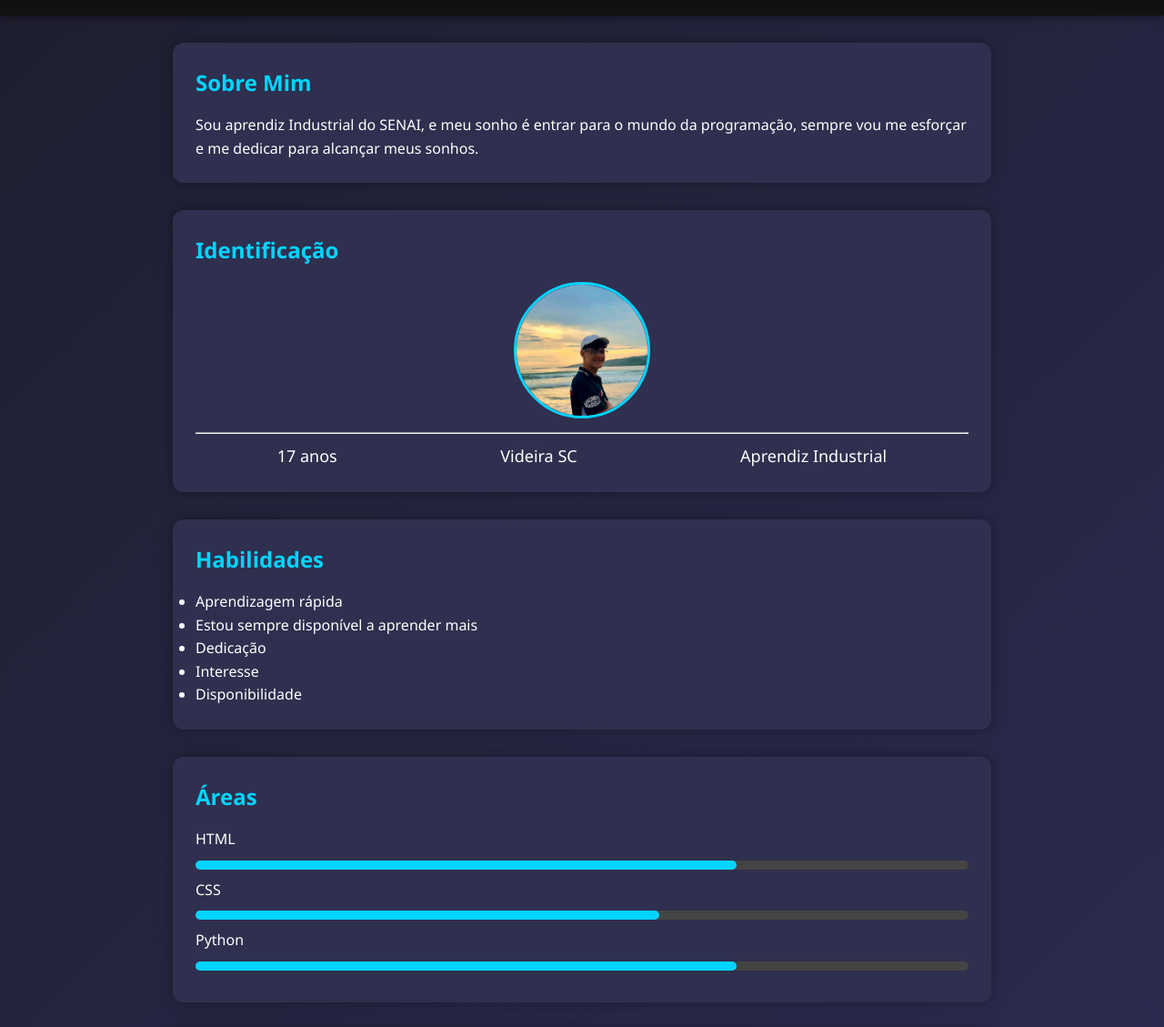
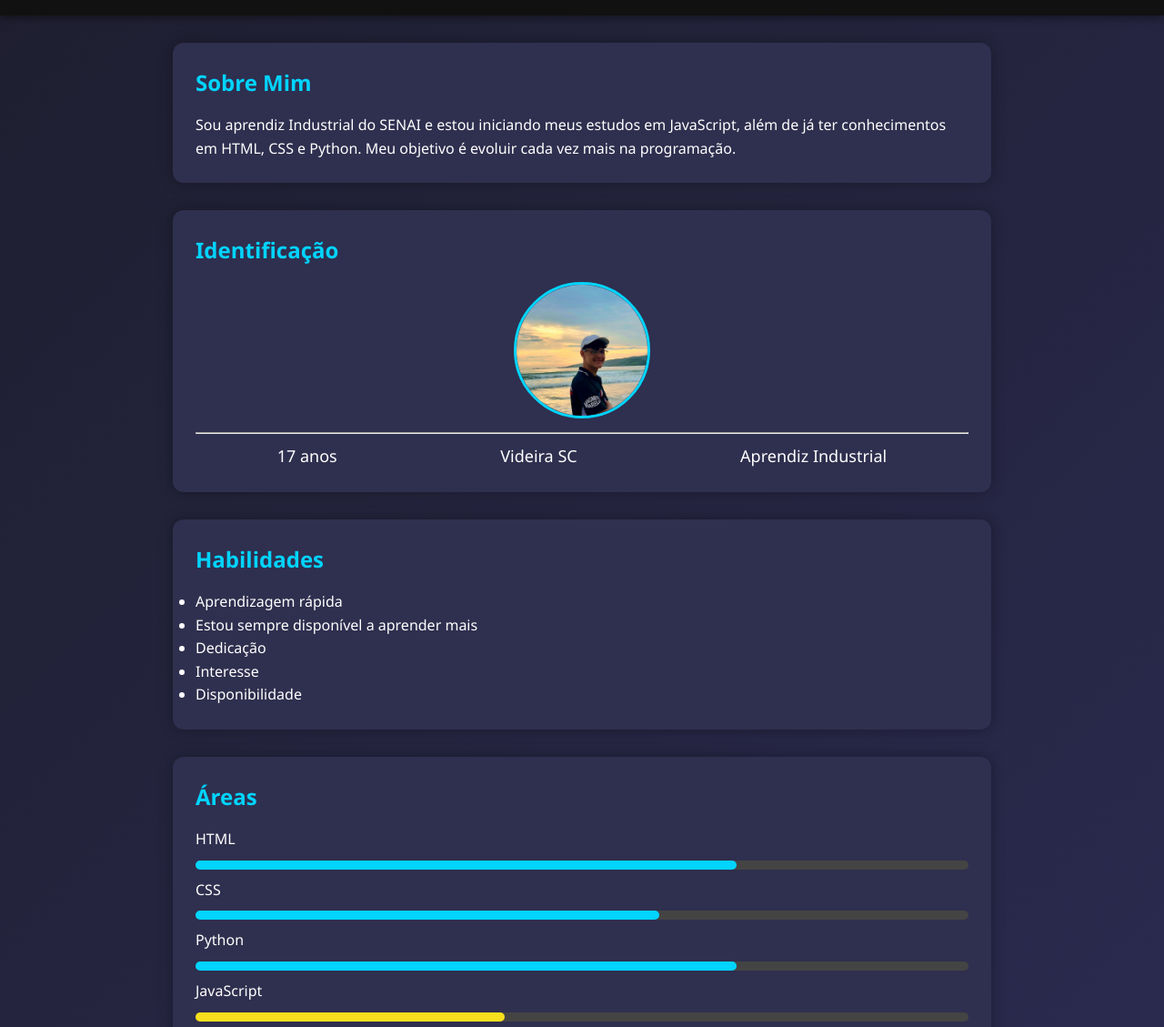
Before and after one commit to kauzzwwq/projeto1, a plain HTML site: page site.html in a window 1280 px wide. Shown: the part 100-1229 px from the top of the page at 91% size. Drawn offline with Linux system fonts and the light colour scheme; files whose address does not match are found by name.

Commit message:
Update site.html

```diff
--- a/site.html
+++ b/site.html
@@ -18,8 +18,6 @@
     color: #000;
     cursor: pointer;
     display: none;
-
-
 }
 
 * {
@@ -27,7 +25,6 @@
     padding: 0;
     box-sizing: border-box;
 }
-
 
 body {
     font-family: 'Segoe UI', sans-serif;
@@ -108,6 +105,11 @@ h2 {
     border-radius: 20px;
 }
 
+/* cor específica JS */
+.js {
+    background: #f7df1e;
+}
+
 a {
     color: #00d4ff;
     text-decoration: none;
@@ -160,8 +162,8 @@ footer {
 <section id="sobre">
     <h2>Sobre Mim</h2>
     <p>
-        Sou aprendiz Industrial do SENAI, e meu sonho é entrar para o mundo da programação,
-        sempre vou me esforçar e me dedicar para alcançar meus sonhos.
+        Sou aprendiz Industrial do SENAI e estou iniciando meus estudos em JavaScript,
+        além de já ter conhecimentos em HTML, CSS e Python. Meu objetivo é evoluir cada vez mais na programação.
     </p>
 </section>
 
@@ -200,6 +202,12 @@ footer {
 
     <p>Python</p>
     <div class="barra"><div class="progresso" style="width: 70%"></div></div>
+
+    <!-- NOVO: JavaScript -->
+    <p>JavaScript</p>
+    <div class="barra">
+        <div class="progresso js" style="width: 40%"></div>
+    </div>
 
 </section>
 
```
